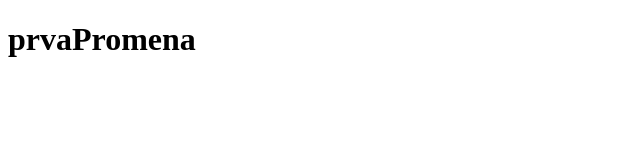
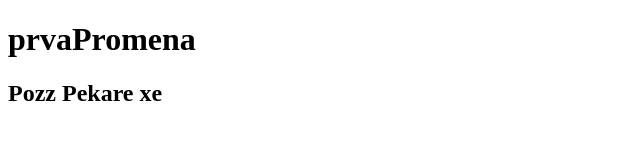
Before and after one commit to sleepypekar/noviRepo, a plain HTML site: page index.html in a window 1280 px wide. Shown: the whole page, without its empty margins (0-640 px from the left). Drawn offline with Linux system fonts and the light colour scheme.

Commit message:
Update index.html

```diff
--- a/index.html
+++ b/index.html
@@ -8,5 +8,6 @@
 </head>
 <body>
     <h1> prvaPromena </h1>
+    <h2> Pozz Pekare xe </h2>
 </body>
 </html>
```
